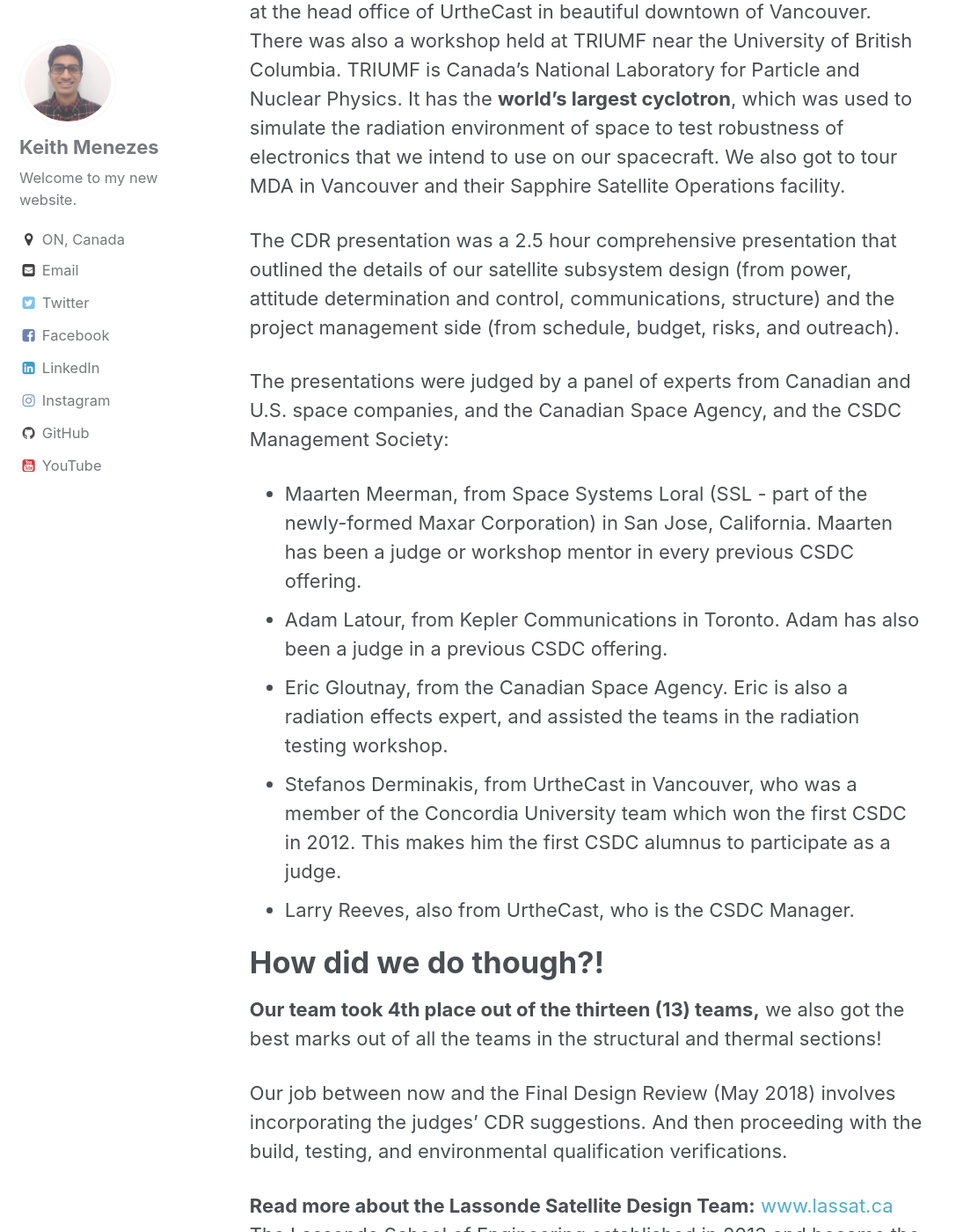
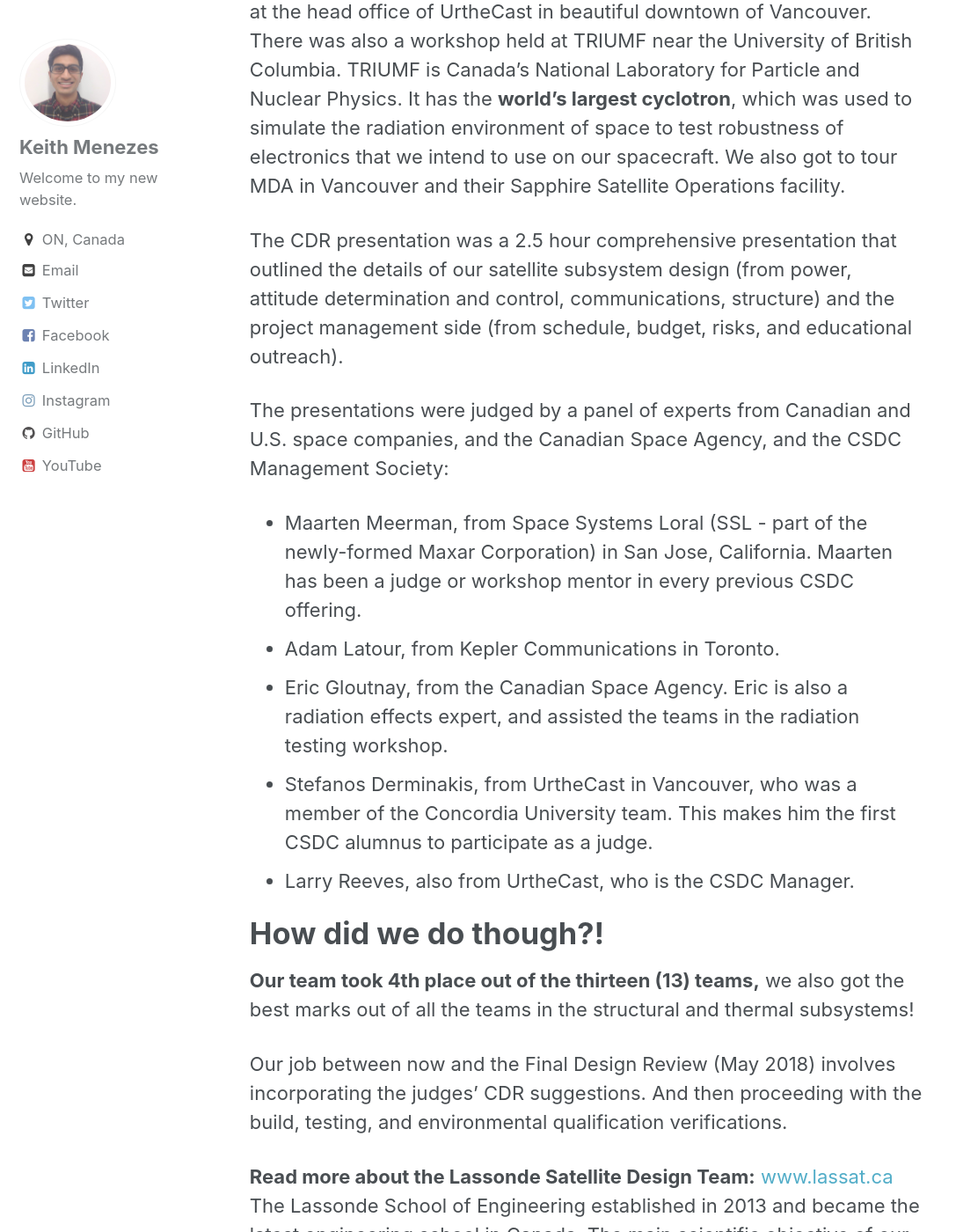
Before and after one commit to kmenezes/kmenezes.github.io, a Jekyll site: the page built from _posts/2017-07-24-blog-post-9.md, in a window 1280 px wide and 1400 px high, scrolled down 435 px. Shown: the whole window at 88% size, without its empty margins (0-1087 px from the left). Built offline with Jekyll 4.4.1, drawn with Linux system fonts in a browser that asks for light colours.

Commit message:
quick edits

```diff
--- a/_posts/2017-07-24-blog-post-9.md
+++ b/_posts/2017-07-24-blog-post-9.md
@@ -17,18 +17,18 @@
 
  Last September (2017) I travelled to Vancouver, British Columbia Canada to compete in the Critical Design Review (CDR) for the YorkU CSDC team with my good friend Ekram Bhuiyan. The CDR presentations were hosted at the head office of UrtheCast in beautiful downtown of Vancouver. There was also a workshop held at TRIUMF near the University of British Columbia. TRIUMF is Canada's National Laboratory for Particle and Nuclear Physics. It has the **world's largest cyclotron**, which was used to simulate the radiation environment of space to test robustness of electronics that we intend to use on our spacecraft. We also got to tour MDA in Vancouver and their Sapphire Satellite Operations facility.
 
- The CDR presentation was a 2.5 hour comprehensive presentation that outlined the details of our satellite subsystem design (from power, attitude determination and control, communications, structure) and the project management side (from schedule, budget, risks, and outreach).
+ The CDR presentation was a 2.5 hour comprehensive presentation that outlined the details of our satellite subsystem design (from power, attitude determination and control, communications, structure) and the project management side (from schedule, budget, risks, and educational outreach).
 
  The presentations were judged by a panel of experts from Canadian and U.S. space companies, and the Canadian Space Agency, and the CSDC Management Society:
 - Maarten Meerman, from Space Systems Loral (SSL - part of the newly-formed Maxar Corporation) in San Jose, California. Maarten has been a judge or workshop mentor in every previous CSDC offering.
-- Adam Latour, from Kepler Communications in Toronto. Adam has also been a judge in a previous CSDC offering.
+- Adam Latour, from Kepler Communications in Toronto.
 - Eric Gloutnay, from the Canadian Space Agency. Eric is also a radiation effects expert, and assisted the teams in the radiation testing workshop.
-- Stefanos Derminakis, from UrtheCast in Vancouver, who was a member of the Concordia University team which won the first CSDC in 2012. This makes him the first CSDC alumnus to participate as a judge.
+- Stefanos Derminakis, from UrtheCast in Vancouver, who was a member of the Concordia University team. This makes him the first CSDC alumnus to participate as a judge.
 - Larry Reeves, also from UrtheCast, who is the CSDC Manager.
 
 # How did we do though?!
 
-**Our team took 4th place out of the thirteen (13) teams,** we also got the best marks out of all the teams in the structural and thermal sections!
+**Our team took 4th place out of the thirteen (13) teams,** we also got the best marks out of all the teams in the structural and thermal subsystems!
 
 Our job between now and the Final Design Review (May 2018) involves incorporating the judges' CDR suggestions. And then proceeding with the build, testing, and environmental qualification verifications.
 
```
